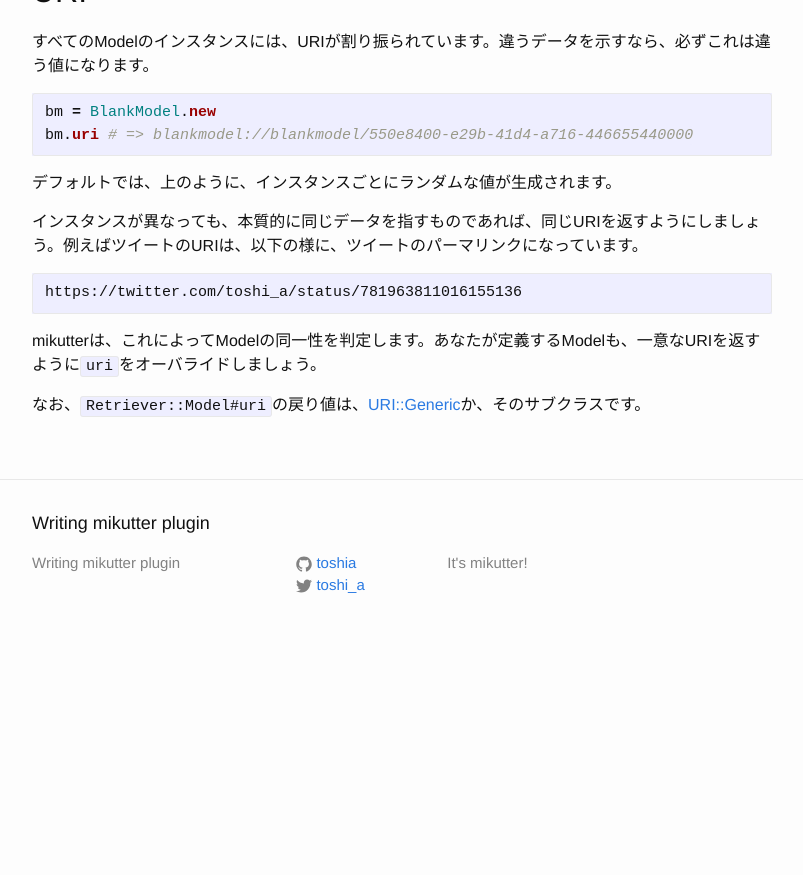
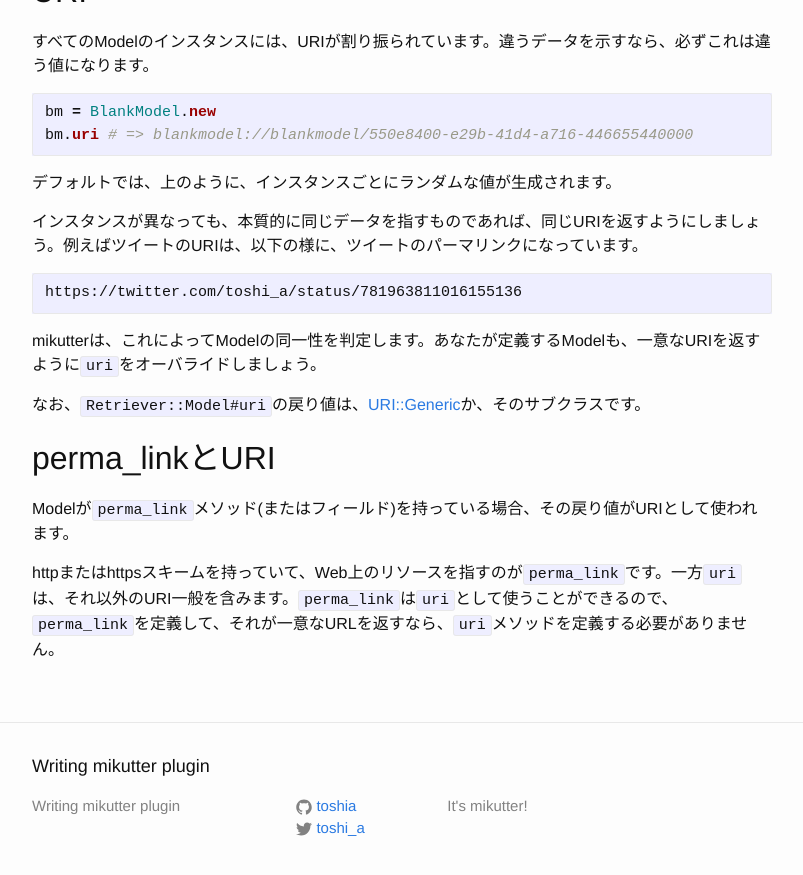
Before and after one commit to toshia/writing-mikutter-plugin, a Jekyll site: the page built from _posts/2016-10-01-custom-model.markdown, in a window 1280 px wide and 900 px high, scrolled down 896 px. Shown: the top 875 px of the window, without its empty margins (238-1041 px from the left). Built offline with Jekyll 4.4.1, drawn with Linux system fonts in a browser that asks for light colours; before the commit the page ends 1553 px from its top, so only the background shows below that.

Commit message:
perma_linkについて

```diff
--- a/_posts/2016-10-01-custom-model.markdown
+++ b/_posts/2016-10-01-custom-model.markdown
@@ -53,3 +53,9 @@ https://twitter.com/toshi_a/status/781963811016155136
 mikutterは、これによってModelの同一性を判定します。あなたが定義するModelも、一意なURIを返すように`uri`をオーバライドしましょう。
 
 なお、`Retriever::Model#uri`の戻り値は、<a href="https://docs.ruby-lang.org/ja/latest/class/URI=3a=3aGeneric.html">URI::Generic</a>か、そのサブクラスです。
+
+## perma_linkとURI
+
+Modelが`perma_link`メソッド(またはフィールド)を持っている場合、その戻り値がURIとして使われます。
+
+httpまたはhttpsスキームを持っていて、Web上のリソースを指すのが`perma_link`です。一方`uri`は、それ以外のURI一般を含みます。`perma_link`は`uri`として使うことができるので、`perma_link`を定義して、それが一意なURLを返すなら、`uri`メソッドを定義する必要がありません。
```
